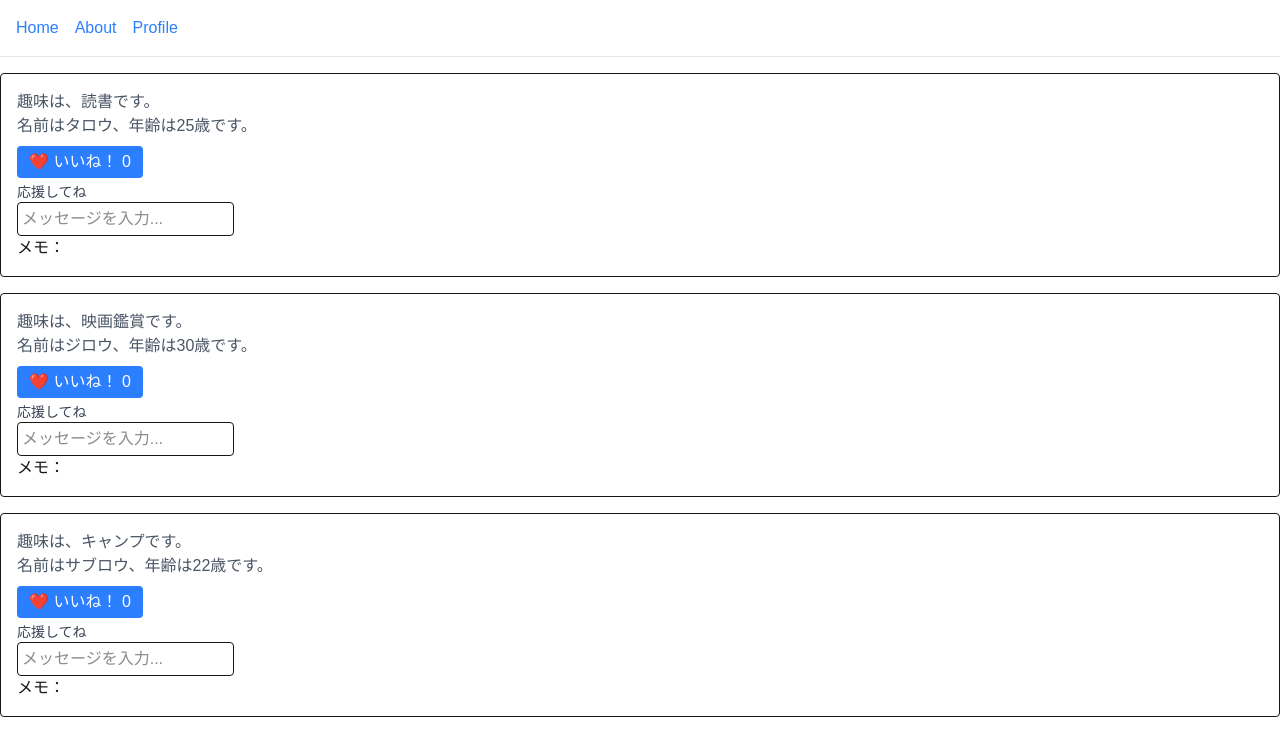
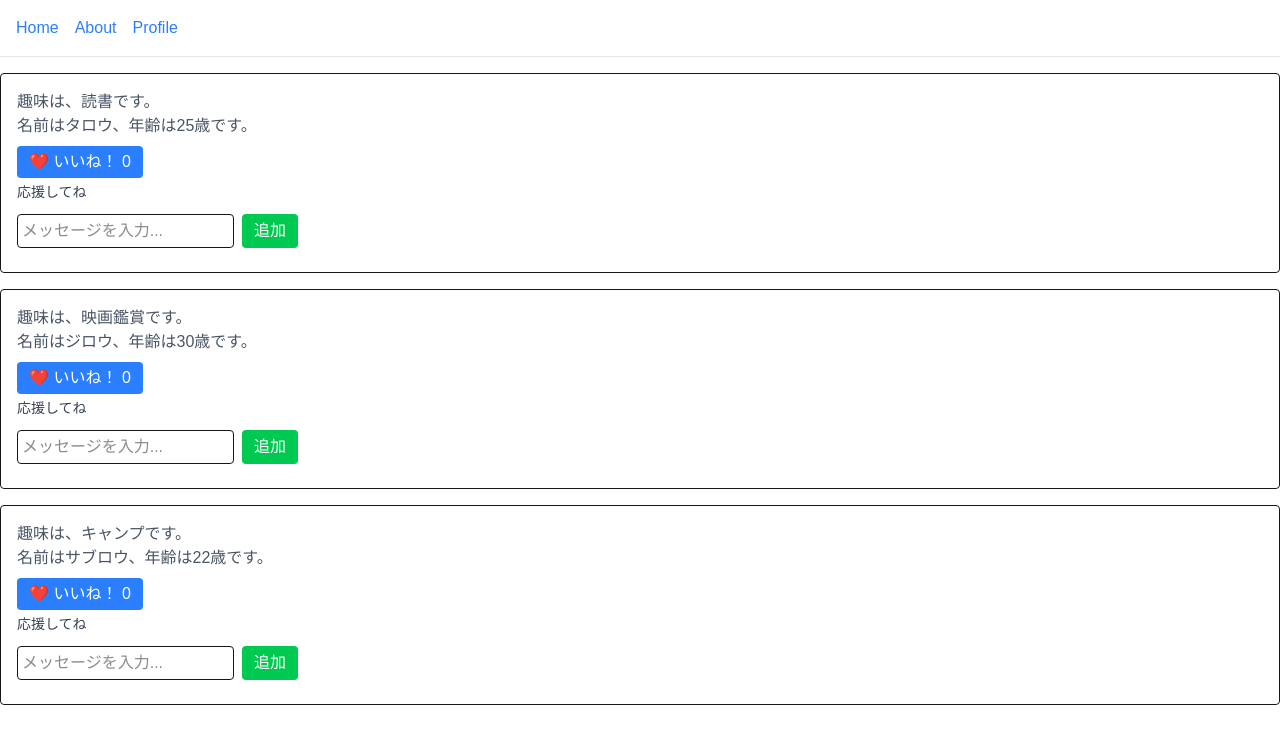
Before and after one commit to kazuhitommukai/nextjs-learning-app, a Next.js app: page /profile in a window 1280 px wide. Shown: the top 756 px of the page. Built offline with nearby package versions, Linux system fonts and the light colour scheme.

Commit message:
refactor: update user profile card layout and styling in ProfileCard

```diff
--- a/app/profile/_components/ProfileCard.tsx
+++ b/app/profile/_components/ProfileCard.tsx
@@ -13,21 +13,44 @@ type ProfileCardProps = {
 // 2. 関数の引数で { userName, age, hobby } を受け取る
 // （関数の中の const userName = ... はもう不要になります！）
 export default function ProfileCard({ userName, age, hobby }: ProfileCardProps) {
-  const [memo, setMemo] = useState("");
+  const [text, setText] = useState("");                   // 入力中の文字
+  const [messages, setMessages] = useState<string[]>([]); // 追加されたメモ一覧（配列）
+
+  // ボタンを押したときの処理
+  const handleAdd = () => {
+    if (text === "") return;          // 空文字のときは何もしない
+    setMessages([...messages, text]); // 今までの配列の末尾に text を追加！
+    setText("");                      // 入力欄を空っぽに戻す
+  };
 
   return (
     <div className="p-4 border rounded mb-4">
       <p className="text-gray-600">趣味は、{hobby}です。</p>
       <p className="text-gray-600">名前は{userName}、年齢は{age}歳です。</p>
       <LikeButton />
-      <input
-        type="text"
-        value={memo}                               // Stateの値を表示
-        onChange={(e) => setMemo(e.target.value)}  // 1文字打つたびにStateを更新！
-        placeholder="メッセージを入力..."
-        className="border p-1 rounded"
-      />
-      <p>メモ：{memo}</p>
+
+      <div className="mt-3 flex gap-2">
+        <input
+          type="text"
+          value={text}                               // 入力中のStateを表示
+          onChange={(e) => setText(e.target.value)}  // 1文字打つたびにtextを更新
+          placeholder="メッセージを入力..."
+          className="border p-1 rounded"
+        />
+        <button
+          onClick={handleAdd}
+          className="px-3 py-1 bg-green-500 text-white rounded"
+        >
+          追加
+        </button>
+      </div>
+
+      {/* 追加されたメモ一覧を表示 */}
+      <ul className="mt-2 list-disc list-inside text-gray-700">
+        {messages.map((msg, index) => (
+          <li key={index}>メモ：{msg}</li>
+        ))}
+      </ul>
     </div>
   );
 }
```
